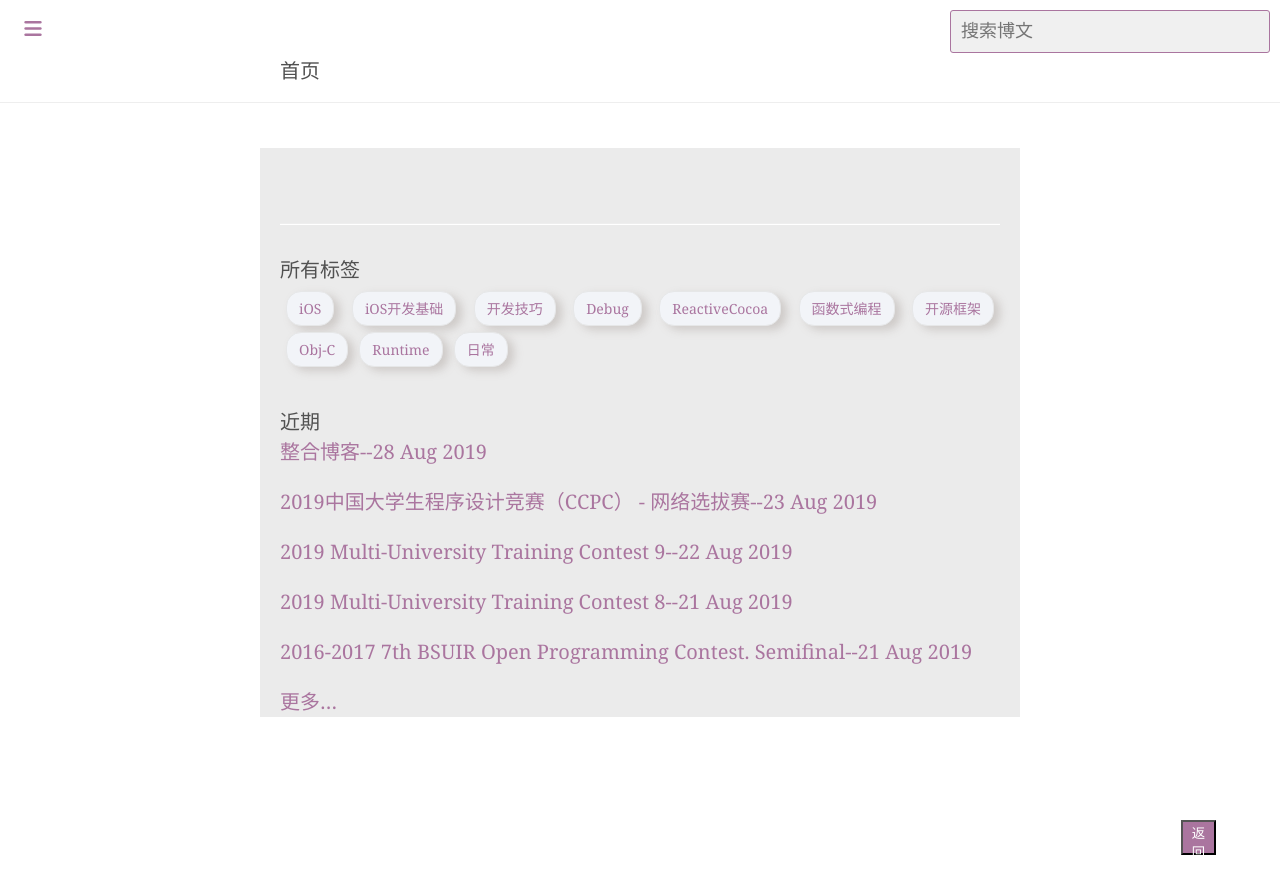
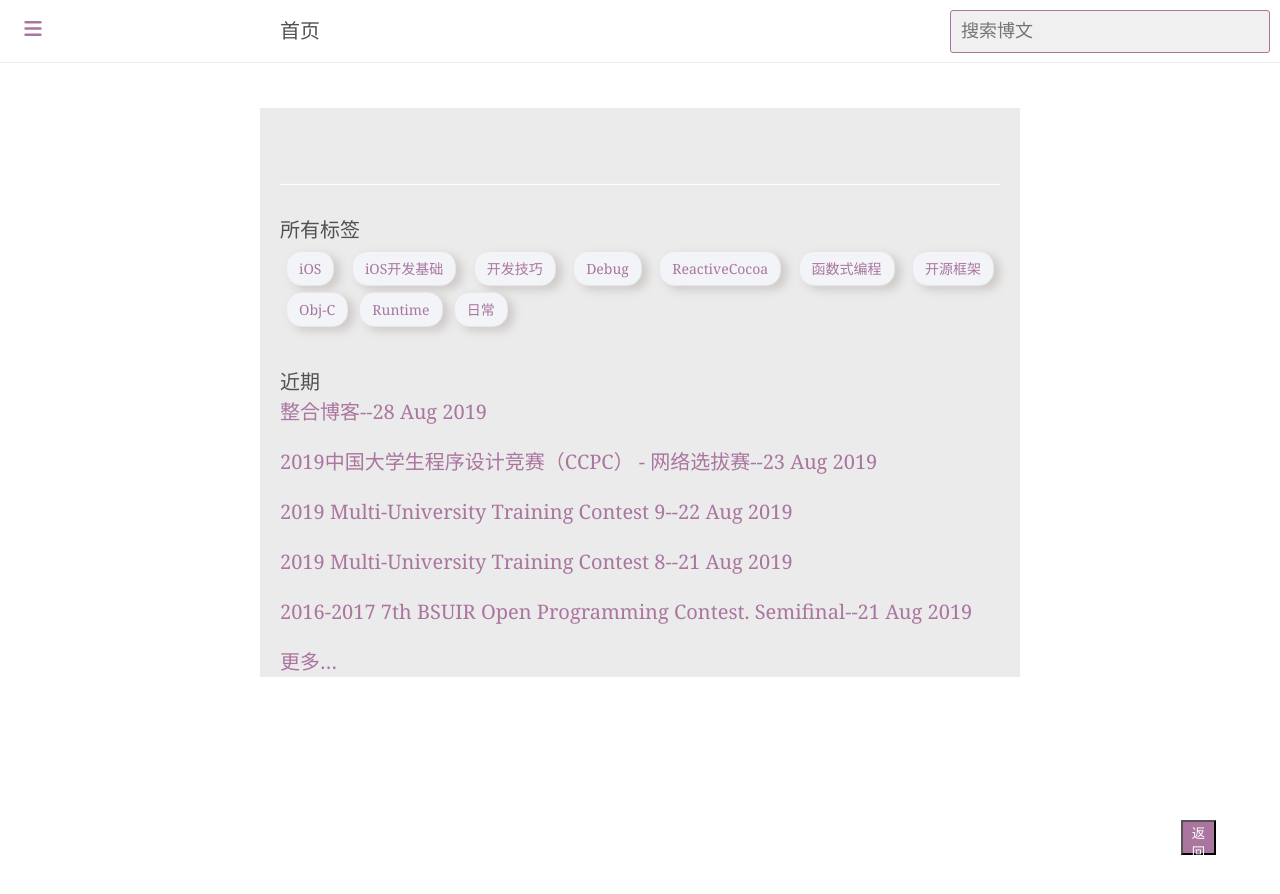
Before and after one commit to XtrueT/xtruet.github.com, a Jekyll site: the page built from index.html, in a window 1280 px wide. Shown: the top 894 px of the page. Built offline with Jekyll 4.4.1, drawn with Linux system fonts in a browser that asks for light colours; comment, search, counter and statistics services are not loaded.

Commit message:
修复错位

```diff
--- a/public/css/index.css
+++ b/public/css/index.css
@@ -58,15 +58,19 @@ h3 {
   z-index: 100;
   margin-bottom: 3em;
 }
+.sidebar-toggle{
+  z-index: 500;
+}
 @media (max-width:480px) {
-  /* .container {
-    max-width: 32rem;
-  } */
+  .container {
+    padding-top: 40px;
+  }
   .content {
     margin-top: 2px;
     padding-top: 5px;
     background-color: rgb(235, 235, 235);
   }
+
   .search-container {
     left: 15%;
     top: 2px;
--- a/public/css/lanyon.css
+++ b/public/css/lanyon.css
@@ -74,7 +74,6 @@ h1, h2, h3, h4, h5, h6 {
 
 .container {
   max-width: 28rem;
-  padding-top: 40px;
 }
 @media (min-width: 38em) {
   .container {
```
